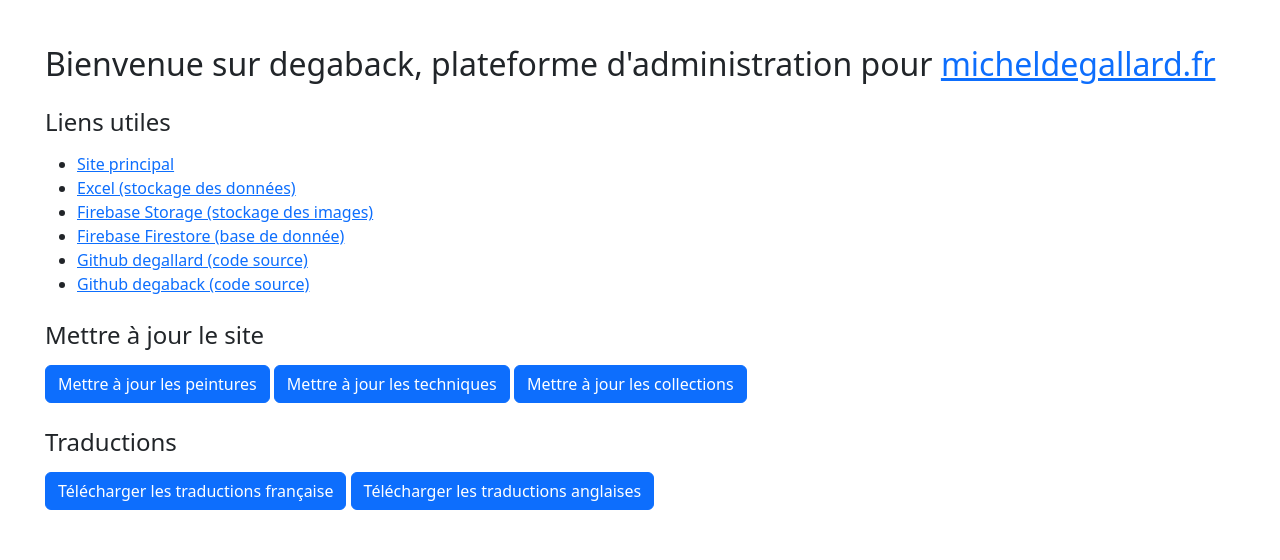
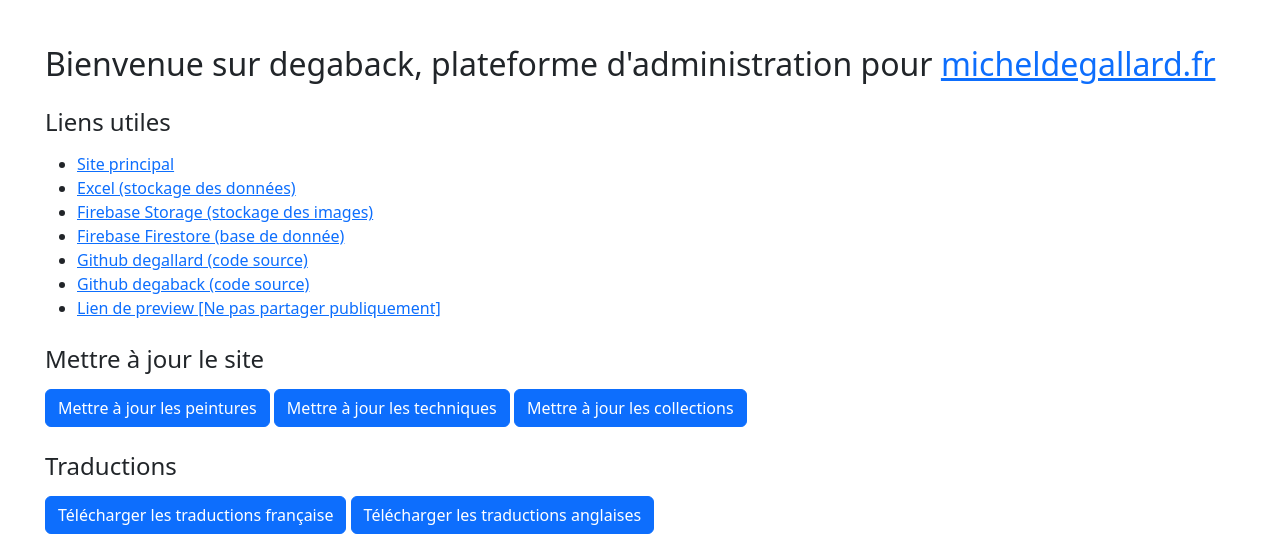
Before and after one commit to lolio-dev/degaback, a Flask app: page / in a window 1280 px wide. Shown: the top 560 px of the page. Run offline with Flask 2, Linux system fonts and the light colour scheme.

Commit message:
fix: Add preview link

```diff
--- a/templates/index.html
+++ b/templates/index.html
@@ -52,6 +52,9 @@
         </li>
         <li>
             <a href="https://github.com/lolio-dev/degaback" target="_blank">Github degaback (code source)</a>
+        </li>
+        <li>
+            <a href="https://degallard.onrender.com" target="_blank">Lien de preview [Ne pas partager publiquement]</a>
         </li>
     </ul>
 </section>
```
